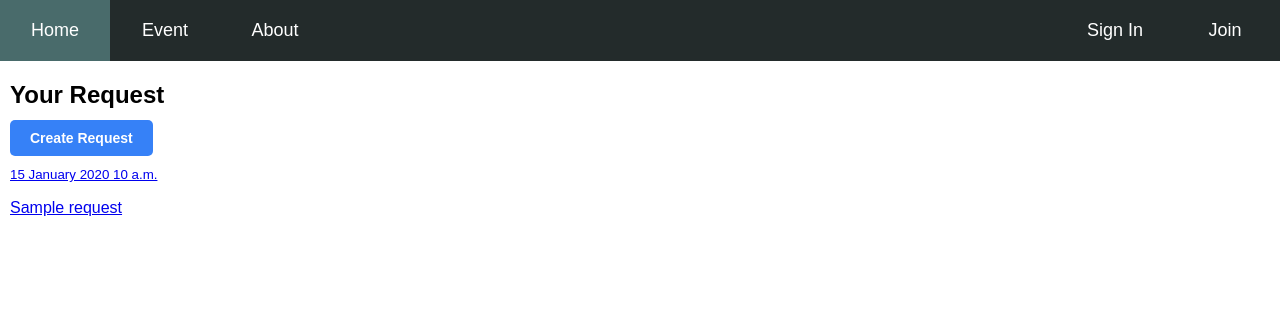
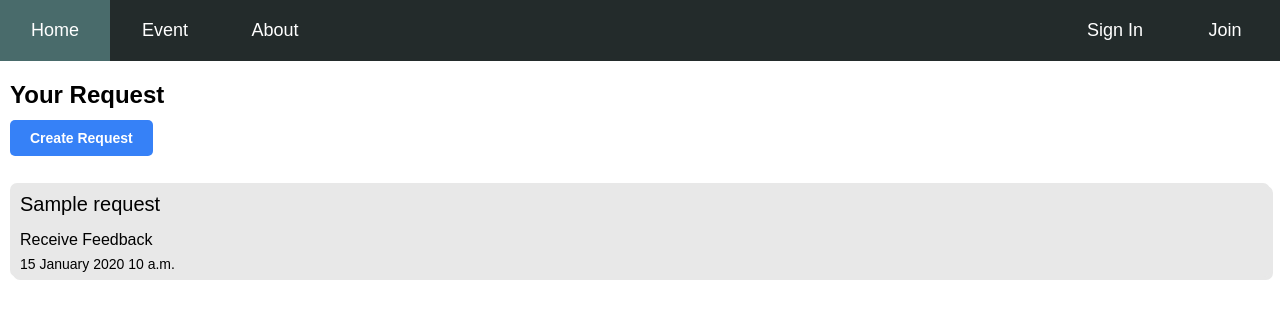
Before and after one commit to WizkWong/club-management, a Django app: template club_management/users/templates/users/request/view request.html in a window 1280 px wide. Shown: the top 319 px of the page. Run offline with Django 3.2, Linux system fonts and the light colour scheme; the template is opened without the code that fills it: most values are stand-ins (such as "Sample title", 1, 10 or a date in 2020).

Commit message:
add the design to user request page

```diff
--- a/club_management/admins/templates/admins/manage request/user request.html
+++ b/club_management/admins/templates/admins/manage request/user request.html
@@ -21,7 +21,7 @@
 
     <a href="{% url 'admin-request-detail' type request.id %}">
         <div class="title">{{ request.title }}</div>
-        <div class="user">request by {{ request.user }}</div>
+        <div class="shortText">request by {{ request.user }}</div>
         <div class="time">{{ request.datetime_created|date:"d F Y P" }}</div>
         <div class="approval">
         {% if request.request_feedback.approval == 1 %}
--- a/club_management/club/static/club/style.css
+++ b/club_management/club/static/club/style.css
@@ -176,7 +176,7 @@ ul.header{
     width: 100%;
     min-height: 50px;
     box-shadow: 3px 3px #E8E8E8;
-    border-radius: 10px;
+    border-radius: 7px;
     margin: 0px 0px 10px;
 }
 
@@ -193,7 +193,7 @@ ul.header{
     padding: 10px 0px 15px;
 }
 
-.rectangleBox .user {
+.rectangleBox .shortText {
     display: block;
     font-size: 16px;
     margin-bottom: 10px;
--- a/club_management/users/templates/users/request/view request.html
+++ b/club_management/users/templates/users/request/view request.html
@@ -2,11 +2,25 @@
 {% block content %}
 <h2><bold>Your Request</bold></h2>
 <a class="button" href="{% url 'user-request-create' %}">Create Request</a>
-<br><br>
+<br><br><br>
 {% for request in requests %}
+<div class="rectangleBox" style="background-color:#E8E8E8;">
     <a href="{% url 'user-request-detail' request.id %}">
-        <small>{{ request.datetime_created|date:"d F Y P" }}</small>
-        <p>{{ request.title }}</p>
+        <div class="title">{{ request.title }}</div>
+        <div class="shortText">
+            {% if request.request_feedback.approval == 1 %}
+                Your Request Accepted
+            {% elif request.request_feedback.approval == 0 %}
+                Your Request Rejected
+            {% elif request.request_feedback.feedback %}
+                Receive Feedback
+            {% else %}
+                No Feedback
+            {% endif %}
+        </div>
+        <br>
+        <div class="time">{{ request.datetime_created|date:"d F Y P" }}</div>
     </a>
+</div>
 {% endfor %}
 {% endblock %}
```
Also changed, not shown: club_management/users/templates/users/request/view request detail.html (+28 -4 lines), club_management/db.sqlite3.
